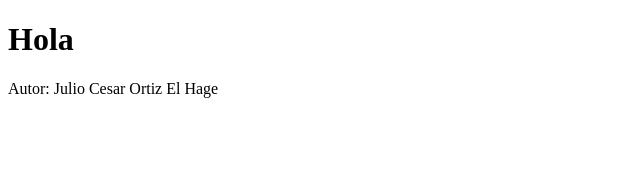
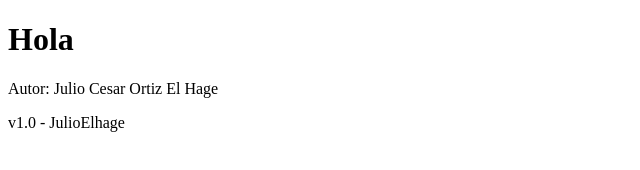
Before and after one commit to JulioElhage/practica-git-individual, a plain HTML site: page index.html in a window 1280 px wide. Shown: the whole page, without its empty margins (0-640 px from the left). Drawn offline with Linux system fonts and the light colour scheme.

Commit message:
feat: agrego footer simple

```diff
--- a/index.html
+++ b/index.html
@@ -4,4 +4,6 @@
 
 
 
+
 <p>Autor: Julio Cesar Ortiz El Hage</p>
+<footer>v1.0 - JulioElhage</footer>
```
